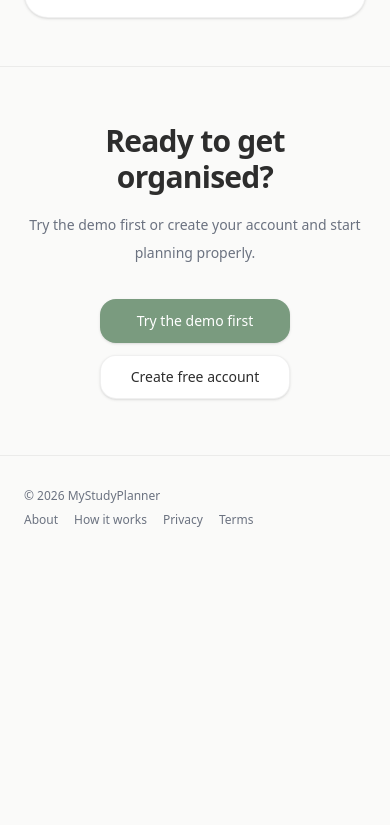
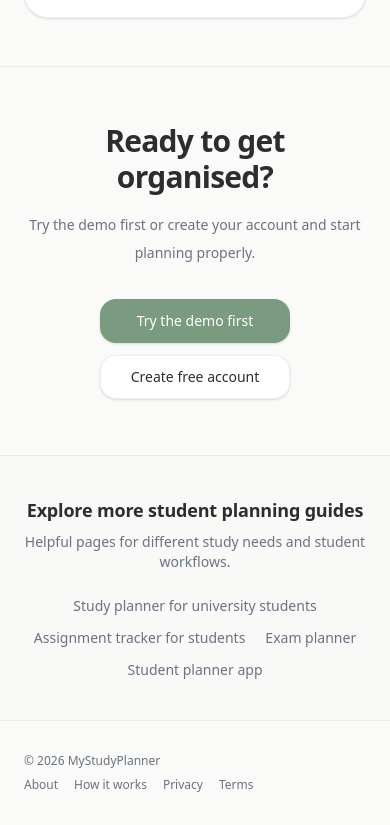
Before and after one commit to kaicrotty88/MyStudyPlanner, a Next.js app: page / in a window 390 px wide. Shown: the part 4542-5367 px from the top of the page. Before the commit the page ends 5102 px from the top, so only its background shows below. Built offline with nearby package versions, Linux system fonts and the light colour scheme; no server answers.

Commit message:
homepage update v2

```diff
--- a/app/page.tsx
+++ b/app/page.tsx
@@ -120,6 +120,25 @@ const testimonials: Testimonial[] = [
   },
 ];
 
+const seoLinks = [
+  {
+    href: "/study-planner-for-university-students",
+    label: "Study planner for university students",
+  },
+  {
+    href: "/assignment-tracker-for-students",
+    label: "Assignment tracker for students",
+  },
+  {
+    href: "/exam-planner",
+    label: "Exam planner",
+  },
+  {
+    href: "/student-planner-app",
+    label: "Student planner app",
+  },
+] as const;
+
 export default async function Page() {
   const { userId } = await auth();
 
@@ -210,7 +229,7 @@ export default async function Page() {
             </p>
 
             <a
-              href="#demo-section"
+              href="#features-section"
               className="mt-7 inline-flex flex-col items-center gap-1 text-xs font-medium text-muted-foreground transition hover:text-foreground"
             >
               <span>See how it works</span>
@@ -221,6 +240,44 @@ export default async function Page() {
                 ↓
               </span>
             </a>
+          </div>
+        </section>
+
+        <section id="features-section" className="border-t border-border">
+          <div className="mx-auto max-w-6xl px-6 py-12 md:px-10 md:py-14">
+            <div className="mx-auto max-w-3xl text-center">
+              <h2 className="text-3xl font-semibold tracking-tight text-foreground md:text-4xl">
+                Everything students actually need.
+              </h2>
+              <p className="mt-4 text-sm leading-7 text-muted-foreground md:text-base">
+                No productivity jargon. No complicated systems. Just the
+                essentials, done well.
+              </p>
+            </div>
+
+            <div className="mt-10 grid grid-cols-1 gap-4 md:grid-cols-2 xl:grid-cols-3">
+              {features.map((feature) => (
+                <div
+                  key={feature.title}
+                  className="rounded-3xl border border-border bg-card p-6 shadow-sm"
+                >
+                  <div className="text-2xl">{feature.icon}</div>
+                  <div className="mt-4 flex flex-wrap items-center gap-2">
+                    <h3 className="text-lg font-semibold text-foreground">
+                      {feature.title}
+                    </h3>
+                    {feature.premium ? (
+                      <span className="rounded-full bg-[#E8F0E9] px-2.5 py-1 text-[11px] font-semibold text-[#5E7A63]">
+                        Premium
+                      </span>
+                    ) : null}
+                  </div>
+                  <p className="mt-2 text-sm leading-7 text-muted-foreground">
+                    {feature.description}
+                  </p>
+                </div>
+              ))}
+            </div>
           </div>
         </section>
 
@@ -235,7 +292,8 @@ export default async function Page() {
               </h2>
               <p className="mt-4 text-sm leading-7 text-muted-foreground md:text-base">
                 Open the interactive demo and click through the actual dashboard,
-                calendar, tasks, study log, insights, marks, reminders, and settings.
+                calendar, tasks, study log, insights, marks, reminders, and
+                settings.
               </p>
             </div>
 
@@ -246,8 +304,8 @@ export default async function Page() {
                     See the real experience, not just screenshots
                   </h3>
                   <p className="mt-3 text-sm leading-7 text-muted-foreground md:text-base">
-                    The demo is the fastest way to understand how MyStudyPlanner
-                    feels in use. No account needed.
+                    The demo is the fastest way to understand how
+                    MyStudyPlanner feels in use. No account needed.
                   </p>
 
                   <div className="mt-5 flex flex-wrap gap-2">
@@ -279,43 +337,6 @@ export default async function Page() {
           </div>
         </section>
 
-        <section className="border-t border-border">
-          <div className="mx-auto max-w-6xl px-6 py-12 md:px-10 md:py-14">
-            <div className="mx-auto max-w-3xl text-center">
-              <h2 className="text-3xl font-semibold tracking-tight text-foreground md:text-4xl">
-                Everything students actually need.
-              </h2>
-              <p className="mt-4 text-sm leading-7 text-muted-foreground md:text-base">
-                No productivity jargon. No complicated systems. Just the essentials, done well.
-              </p>
-            </div>
-
-            <div className="mt-10 grid grid-cols-1 gap-4 md:grid-cols-2 xl:grid-cols-3">
-              {features.map((feature) => (
-                <div
-                  key={feature.title}
-                  className="rounded-3xl border border-border bg-card p-6 shadow-sm"
-                >
-                  <div className="text-2xl">{feature.icon}</div>
-                  <div className="mt-4 flex flex-wrap items-center gap-2">
-                    <h3 className="text-lg font-semibold text-foreground">
-                      {feature.title}
-                    </h3>
-                    {feature.premium ? (
-                      <span className="rounded-full bg-[#E8F0E9] px-2.5 py-1 text-[11px] font-semibold text-[#5E7A63]">
-                        Premium
-                      </span>
-                    ) : null}
-                  </div>
-                  <p className="mt-2 text-sm leading-7 text-muted-foreground">
-                    {feature.description}
-                  </p>
-                </div>
-              ))}
-            </div>
-          </div>
-        </section>
-
         <section className="border-t border-border bg-muted/20">
           <div className="mx-auto max-w-5xl px-6 py-12 md:px-10 md:py-14">
             <div className="mx-auto max-w-3xl text-center">
@@ -330,21 +351,27 @@ export default async function Page() {
 
             <div className="mt-10 grid grid-cols-1 gap-4 md:grid-cols-2">
               <div className="rounded-3xl border border-border bg-card p-6 shadow-sm">
-                <div className="text-sm font-semibold text-foreground">Free</div>
+                <div className="text-sm font-semibold text-foreground">
+                  Free
+                </div>
                 <p className="mt-2 text-sm leading-7 text-muted-foreground">
-                  Organise assignments, homework, exams, reminders, and study sessions in one place.
+                  Organise assignments, homework, exams, reminders, and study
+                  sessions in one place.
                 </p>
               </div>
 
               <div className="rounded-3xl border border-[#7A9B7F] bg-[#F8FBF8] p-6 shadow-sm">
                 <div className="flex flex-wrap items-center gap-2">
-                  <div className="text-sm font-semibold text-foreground">Premium</div>
+                  <div className="text-sm font-semibold text-foreground">
+                    Premium
+                  </div>
                   <span className="rounded-full bg-[#E8F0E9] px-2.5 py-1 text-[11px] font-semibold text-[#5E7A63]">
                     From US$2.99/month
                   </span>
                 </div>
                 <p className="mt-2 text-sm leading-7 text-muted-foreground">
-                  Unlock marks tracking, insights, and more advanced features as MyStudyPlanner grows.
+                  Unlock marks tracking, insights, and more advanced features as
+                  MyStudyPlanner grows.
                 </p>
               </div>
             </div>
@@ -388,7 +415,8 @@ export default async function Page() {
               Ready to get organised?
             </h2>
             <p className="mt-4 max-w-2xl text-sm leading-7 text-muted-foreground md:text-base">
-              Try the demo first or create your account and start planning properly.
+              Try the demo first or create your account and start planning
+              properly.
             </p>
 
             <div className="mt-8 flex flex-col items-center gap-3 sm:flex-row">
@@ -405,6 +433,31 @@ export default async function Page() {
               >
                 Create free account
               </Link>
+            </div>
+          </div>
+        </section>
+
+        <section className="border-t border-border bg-muted/20">
+          <div className="mx-auto max-w-6xl px-6 py-10 md:px-10">
+            <div className="text-center">
+              <h2 className="text-lg font-semibold text-foreground">
+                Explore more student planning guides
+              </h2>
+              <p className="mt-2 text-sm text-muted-foreground">
+                Helpful pages for different study needs and student workflows.
+              </p>
+            </div>
+
+            <div className="mt-6 flex flex-wrap items-center justify-center gap-x-5 gap-y-3 text-sm">
+              {seoLinks.map((link) => (
+                <Link
+                  key={link.href}
+                  href={link.href}
+                  className="text-muted-foreground transition hover:text-foreground"
+                >
+                  {link.label}
+                </Link>
+              ))}
             </div>
           </div>
         </section>
```
